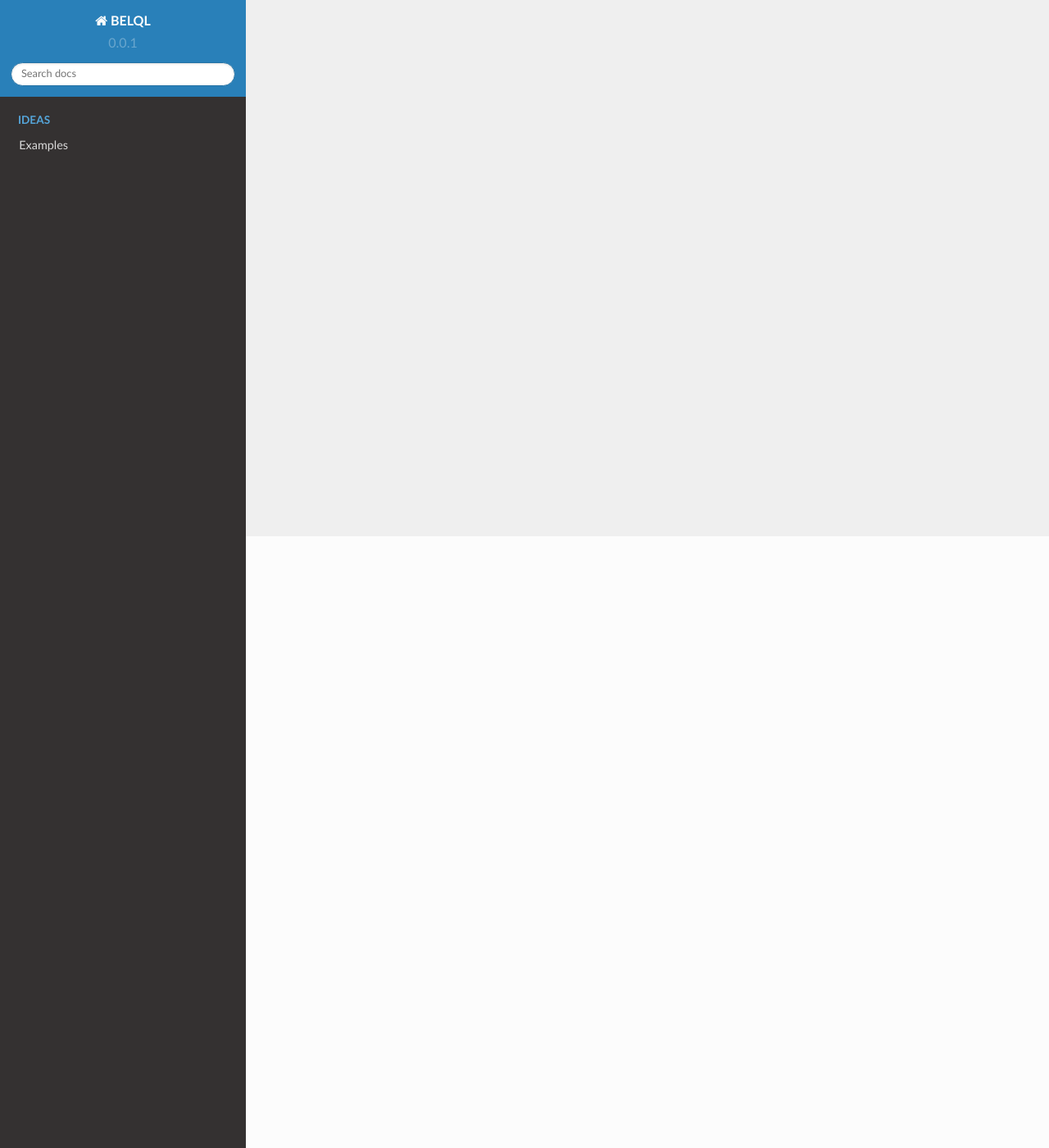
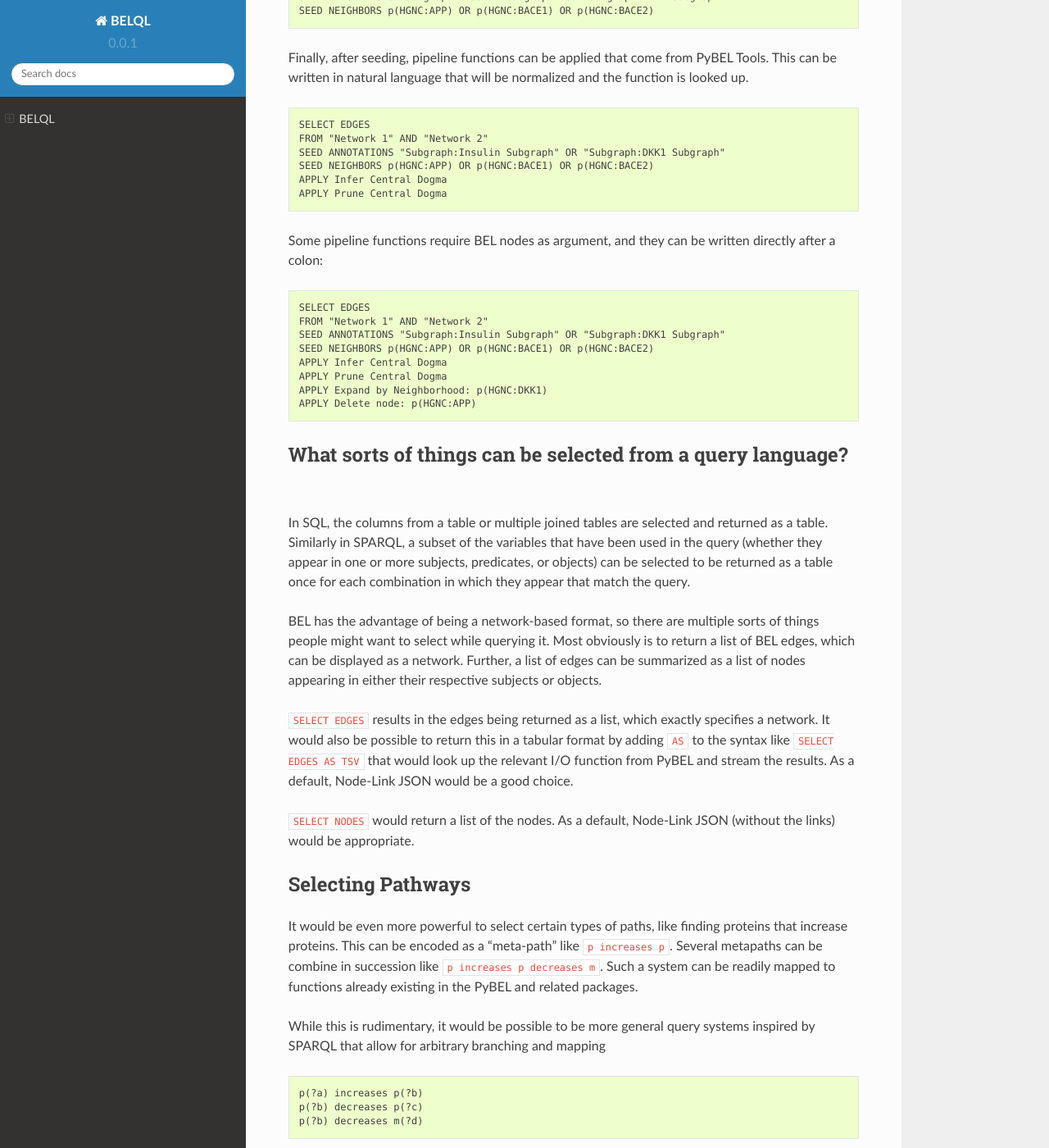
Before and after one commit to pybel/belql, a Sphinx documentation site: the page built from docs/source/index.rst, in a window 1280 px wide and 1400 px high, scrolled down 746 px. Shown: the whole window at 82% size. Built offline with Sphinx 7.4.7 and the Read the Docs theme 2.0.0, drawn with Linux system fonts in a browser that asks for light colours; some of the changed text lies outside the part shown.

Commit message:
Make single page

```diff
--- a/docs/source/index.rst
+++ b/docs/source/index.rst
@@ -3,16 +3,140 @@ BELQL
 BEL Query Language (BELQL) is a set of commands inspired by SQL, Cypher, and SPARQL to make reproducible queries
 over networks encoded in the Biological Expression Language (BEL).
 
-.. toctree::
-   :maxdepth: 2
-   :caption: Ideas
-   :name: ideas
+Inspiration from the BEL Commons Query Builder
+----------------------------------------------
+The assembly step consists of combining several networks. Because they are all encoded in BEL, they follow the same
+schema and no specific joins need to be mentioned.
 
-   ideas
+.. code-block:: none
 
-Indices and tables
-==================
+    SELECT EDGES
+    FROM "Network 1" AND "Network 2" [AND ...]
 
-* :ref:`genindex`
-* :ref:`modindex`
-* :ref:`search`
+Additionally, the query builder applies seed methods. These can be listed and each have their own sub-language
+for how the arguments are interpreted. For example, seeding by subgraphs can be written as a list of strings in quotes.
+
+.. code-block:: none
+
+    SELECT EDGES
+    FROM "Network 1" AND "Network 2"
+    SEED ANNOTATIONS "Subgraph:Insulin Subgraph" OR "Subgraph:DKK1 Subgraph"
+
+Since seed methods are implicitly combine, several can be used in succession.
+
+.. code-block:: none
+
+    SELECT EDGES
+    FROM "Network 1" AND "Network 2"
+    SEED ANNOTATIONS "Subgraph:Insulin Subgraph" OR "Subgraph:DKK1 Subgraph"
+    SEED NEIGHBORS p(HGNC:APP) OR p(HGNC:BACE1) OR p(HGNC:BACE2)
+
+Finally, after seeding, pipeline functions can be applied that come from PyBEL Tools. This can be written in natural
+language that will be normalized and the function is looked up.
+
+.. code-block:: none
+
+    SELECT EDGES
+    FROM "Network 1" AND "Network 2"
+    SEED ANNOTATIONS "Subgraph:Insulin Subgraph" OR "Subgraph:DKK1 Subgraph"
+    SEED NEIGHBORS p(HGNC:APP) OR p(HGNC:BACE1) OR p(HGNC:BACE2)
+    APPLY Infer Central Dogma
+    APPLY Prune Central Dogma
+
+Some pipeline functions require BEL nodes as argument, and they can be written directly after a colon:
+
+.. code-block:: none
+
+    SELECT EDGES
+    FROM "Network 1" AND "Network 2"
+    SEED ANNOTATIONS "Subgraph:Insulin Subgraph" OR "Subgraph:DKK1 Subgraph"
+    SEED NEIGHBORS p(HGNC:APP) OR p(HGNC:BACE1) OR p(HGNC:BACE2)
+    APPLY Infer Central Dogma
+    APPLY Prune Central Dogma
+    APPLY Expand by Neighborhood: p(HGNC:DKK1)
+    APPLY Delete node: p(HGNC:APP)
+
+What sorts of things can be selected from a query language?
+-----------------------------------------------------------
+In SQL, the columns from a table or multiple joined tables are selected and returned as a table. Similarly in SPARQL,
+a subset of the variables that have been used in the query (whether they appear in one or more subjects, predicates,
+or objects) can be selected to be returned as a table once for each combination in which they appear that match
+the query.
+
+BEL has the advantage of being a network-based format, so there are multiple sorts of things people might want to
+select while querying it. Most obviously is to return a list of BEL edges, which can be displayed as a network.
+Further, a list of edges can be summarized as a list of nodes appearing in either their respective subjects or objects.
+
+``SELECT EDGES`` results in the edges being returned as a list, which exactly specifies a network. It would also be
+possible to return this in a tabular format by adding ``AS`` to the syntax like ``SELECT EDGES AS TSV`` that would
+look up the relevant I/O function from PyBEL and stream the results. As a default, Node-Link JSON would be a good
+choice.
+
+``SELECT NODES`` would return a list of the nodes. As a default, Node-Link JSON (without the links) would be
+appropriate.
+
+Selecting Pathways
+------------------
+It would be even more powerful to select certain types of paths, like finding proteins that increase proteins. This
+can be encoded as a "meta-path" like ``p increases p``. Several metapaths can be combine in succession like
+``p increases p decreases m``. Such a system can be readily mapped to functions already existing in the PyBEL and
+related packages.
+
+While this is rudimentary, it would be possible to be more general query systems inspired by SPARQL that allow for
+arbitrary branching and mapping
+
+.. code-block:: none
+
+    p(?a) increases p(?b)
+    p(?b) decreases p(?c)
+    p(?b) decreases m(?d)
+
+These queries would follow the selection of edges with a ``WHERE`` statement inspired by SPARQL.
+
+.. code-block:: none
+
+    SELECT EDGES
+    FROM "Network 1" AND "Network 2"
+    SEED ANNOTATIONS "Subgraph:Insulin Subgraph" OR "Subgraph:DKK1 Subgraph"
+    SEED NEIGHBORS p(HGNC:APP) OR p(HGNC:BACE1) OR p(HGNC:BACE2)
+    APPLY Infer Central Dogma
+    APPLY Prune Central Dogma
+    APPLY Expand by Neighborhood: p(HGNC:DKK1)
+    APPLY Delete node: p(HGNC:APP)
+    WHERE {
+        p(?a) increases p(?b)
+        p(?b) decreases p(?c)
+        p(?b) decreases m(?d)
+    }
+
+
+Writing arbitrary BEL with wildcards/variables in the place of functions or names would also be interesting, it would
+require an entirely new set of functions to be written.
+
+.. code-block:: none
+
+    SELECT EDGES
+    FROM "Network 1" AND "Network 2"
+    SEED ANNOTATIONS "Subgraph:Insulin Subgraph" OR "Subgraph:DKK1 Subgraph"
+    SEED NEIGHBORS p(HGNC:APP) OR p(HGNC:BACE1) OR p(HGNC:BACE2)
+    APPLY Infer Central Dogma
+    APPLY Prune Central Dogma
+    APPLY Expand by Neighborhood: p(HGNC:DKK1)
+    APPLY Delete node: p(HGNC:APP)
+    WHERE {
+        act(p(?a)), ma(kin)) increases p(?b, pmod(?m))
+        p(?b, pmod(?m)) decreases p(?c)
+    }
+
+Annotation filters will require some additions of non-BEL-like syntax. One inspiration could come from the Cypher
+query language, where the attributes of an edge can be checked in brackets like:
+
+.. code-block:: none
+
+    act(p(?a)), ma(kin)) increases[Species=9606] p(?b, pmod(?m))
+
+Or if there are multiple:
+
+.. code-block:: none
+
+    act(p(?a)), ma(kin)) increases[Species=9606, Species=11090] p(?b, pmod(?m))
```
Also changed, not shown: docs/source/ideas.rst (deleted, +0 -140 lines).
